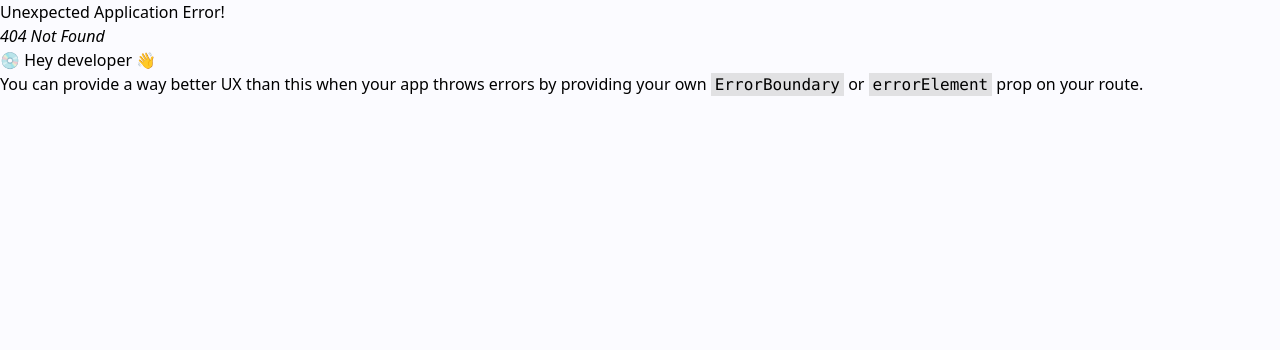
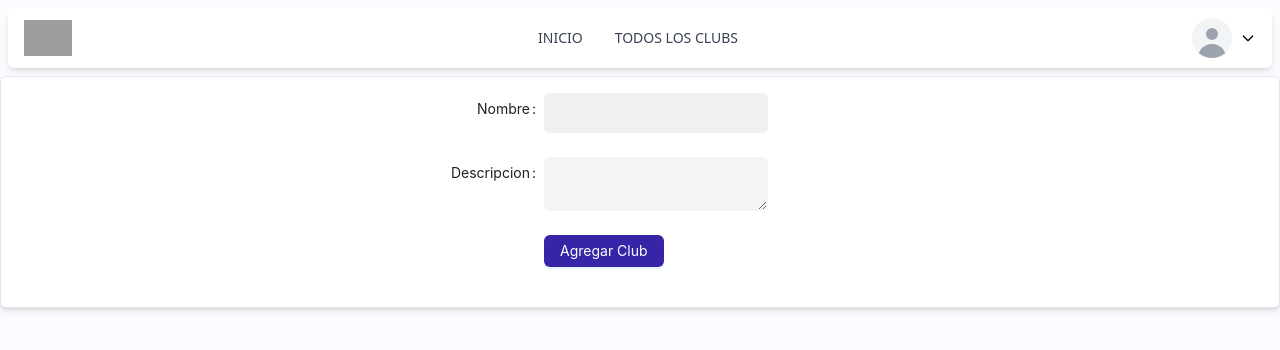
Before and after one commit to Dani19866/MICROPROYECTO-02, a React (Vite) app: page /newclub in a window 1280 px wide. Before the commit this address had no page. Shown: the top 350 px of the page. Built offline with nearby package versions, Linux system fonts and the light colour scheme; no server answers; grey boxes are pictures that could not be loaded.

Commit message:
Feat(NewClubView): add new club to firebase

```diff
--- a/src/controllers/club.js
+++ b/src/controllers/club.js
@@ -3,14 +3,17 @@ import { addDoc, collection, deleteDoc, doc, getDocs, setDoc, query, where, getD
 
 export async function createClub({ nombre, descripcion, videojuegos }) {
     const clubsCollection = collection(db, 'clubs');
-    const data = { nombre, descripcion, videojuegos };
-    await addDoc(clubsCollection, data)
+    const clubsSnapshot = await getDocs(clubsCollection);
+    const data = { nombre: nombre, descripcion: descripcion, videojuegos: videojuegos}
+    console.log(clubsSnapshot.size)
+    await setDoc(doc(db, 'clubs', `${clubsSnapshot.size}`), data)
+    // await addDoc(clubsCollection, data)
 }
 
 export async function updateClub(id, { nombre, descripcion, videojuegos }) {
     const clubsCollection = collection(db, 'clubs');
     const ref = doc(clubsCollection, id)
-    const data = { nombre, descripcion, videojuegos };
+    const data = { nombre: nombre, descripcion: descripcion, videojuegos: videojuegos };
     await setDoc(ref, data);
 }
 
--- a/src/hooks/useClubs.jsx
+++ b/src/hooks/useClubs.jsx
@@ -7,7 +7,6 @@ export function useClubs() {
 
     async function cargarDatos() {
         const data = await getClubs()
-        // console.log(data)
         setClubs(await data)
     }
 
--- /dev/null
+++ b/src/hooks/useNewClub.jsx
@@ -0,0 +1,20 @@
+import { createClub } from "../controllers/club";
+
+export function useNewClub() {
+
+
+    async function loadDatas(nombre, descripcion) {
+        await createClub({ nombre: nombre, descripcion: descripcion, videojuegos: [] })
+        window.location.href = "/clubs"
+    }
+
+    function addClub(nombre, descripcion) {
+        if (typeof descripcion!== "undefined") {
+            loadDatas(nombre, descripcion)
+        } else {
+            console.log("No se pudo agregar el club")
+        }
+    }
+
+    return { addClub }
+}
--- a/src/routes.jsx
+++ b/src/routes.jsx
@@ -7,6 +7,7 @@ import ProfileView from "./views/ProfileView";
 import ProfileSettingsView from "./views/ProfileSettings";
 import CloseSesionView from "./views/CloseSesionView"
 import ClubDetailView from './views/ClubDetailView';
+import NewClubView from "./views/NewClubView";
 
 export const router = createBrowserRouter([
     {
@@ -38,6 +39,10 @@ export const router = createBrowserRouter([
         element: <ClubDetailView />
     },
     {
+        path: "/newclub",
+        element: <NewClubView />
+    },
+    {
         path: "/close_sesion",
         element: <CloseSesionView />
     },
--- a/src/views/ClubsView.jsx
+++ b/src/views/ClubsView.jsx
@@ -4,7 +4,7 @@ import CardLocal from '../components/CardLocal';
 import ProtectedView from "../views/ProtectedView"
 import { useClubs } from '../hooks/useClubs'
 import { LoadingOutlined } from '@ant-design/icons'
-import { Input } from 'antd';
+import { Input, Button } from 'antd';
 const { Search } = Input;
 
 
@@ -21,15 +21,21 @@ export default function ClubsView() {
       <div className="m-2">
         <Navbar />
         <div className="mt-5 mb-5">
-          <h1 className="text-center font-bold  text-xl bg-background">Clubs Page</h1>
+          <h1 className="text-center font-bold  text-xl bg-background mb-1">Clubs Page</h1>
+          <div className="flex justify-between w-full items-center">
           <Search
             placeholder="Buscar clubs"
             allowClear
             enterButton="Buscar"
             size="large"
             onSearch={handleSearch}
-            className="ml-5 w-80 bg-primary rounded-md"
+            className="ml-5 w-80 bg-primary rounded-md mr-1"
+
           />
+          <Button href="/newclub" className="bg-primary mr-5" type="primary" size='large'>
+            Agregar Club
+          </Button>
+          </div>
         </div>
 
         <Content className="inline-flex justify-center items-center w-full h-full flex-wrap">
--- /dev/null
+++ b/src/views/NewClubView.jsx
@@ -0,0 +1,78 @@
+import Navbar from "../components/Navbar";
+import Content from "../components/Content";
+import { useNewClub } from "../hooks/useNewClub";
+import { Form, Input, Button } from "antd";
+import { useState } from "react";
+
+export default function NewClubView() {
+
+    // const [form] = Form.useForm()
+
+    const [formValues, setFormValues] = useState({
+        nombre: "",
+        descripcion: ""
+    })
+
+    const { addClub } = useNewClub()
+
+    // const [isLoading, setIsLoading] = useState(true)
+
+    function handleInputChange(e) {
+        // const { name, value } = e.target
+        setFormValues({ ...formValues, [e.target.name]: e.target.value })
+        console.log(formValues)
+    }
+
+
+    function handleSubmit(e) {
+        e.preventDefault();
+        addClub( formValues.nombre, formValues.descripcion )
+    }
+
+    const formItemLayout = {
+        labelCol: {
+            xs: {
+                span: 24,
+            },
+            sm: {
+                span: 6,
+            },
+        },
+        wrapperCol: {
+            xs: {
+                span: 24,
+            },
+            sm: {
+                span: 14,
+            },
+        },
+    };
+
+    return (
+        <div>
+            <Navbar />
+            <Content className="flex justify-center">
+                <Form {...formItemLayout} variant="filled" onSubmitCapture={handleSubmit} style={{ maxWidth: 700 }} className=" w-96 min-w-52">
+                    <Form.Item label="Nombre" rules={[{ required: true, message: 'Por favor llenar!' }]}>
+                        <Input name="nombre" onChange={handleInputChange} value={formValues.nombre} className=" rounded-md border-0 bg-[#f0f0f0]  focus:border-[1px]" />
+                    </Form.Item>
+                    <Form.Item
+                        label="Descripcion"
+                        rules={[{ required: true, message: 'Por favor llenar!' }]}
+                    >
+                        <Input.TextArea
+                            value={formValues.descripcion}
+                            onChange={handleInputChange}
+                            name="descripcion"
+                        />
+                    </Form.Item>
+                    <Form.Item wrapperCol={{ offset: 6, span: 16 }}>
+                        <Button className="bg-primary" type="primary" htmlType="submit">
+                            Agregar Club
+                        </Button>
+                    </Form.Item>
+                </Form>
+            </Content>
+        </div>
+    );
+}
```
